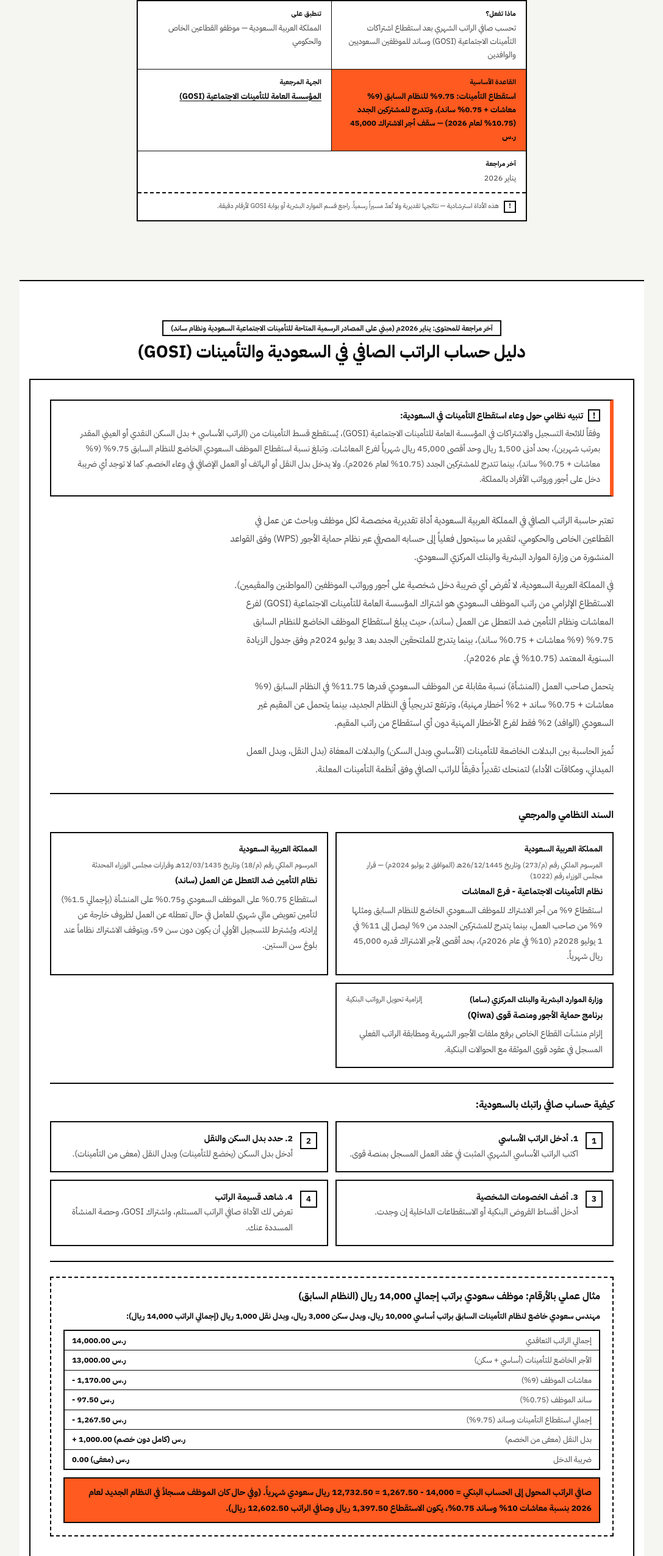
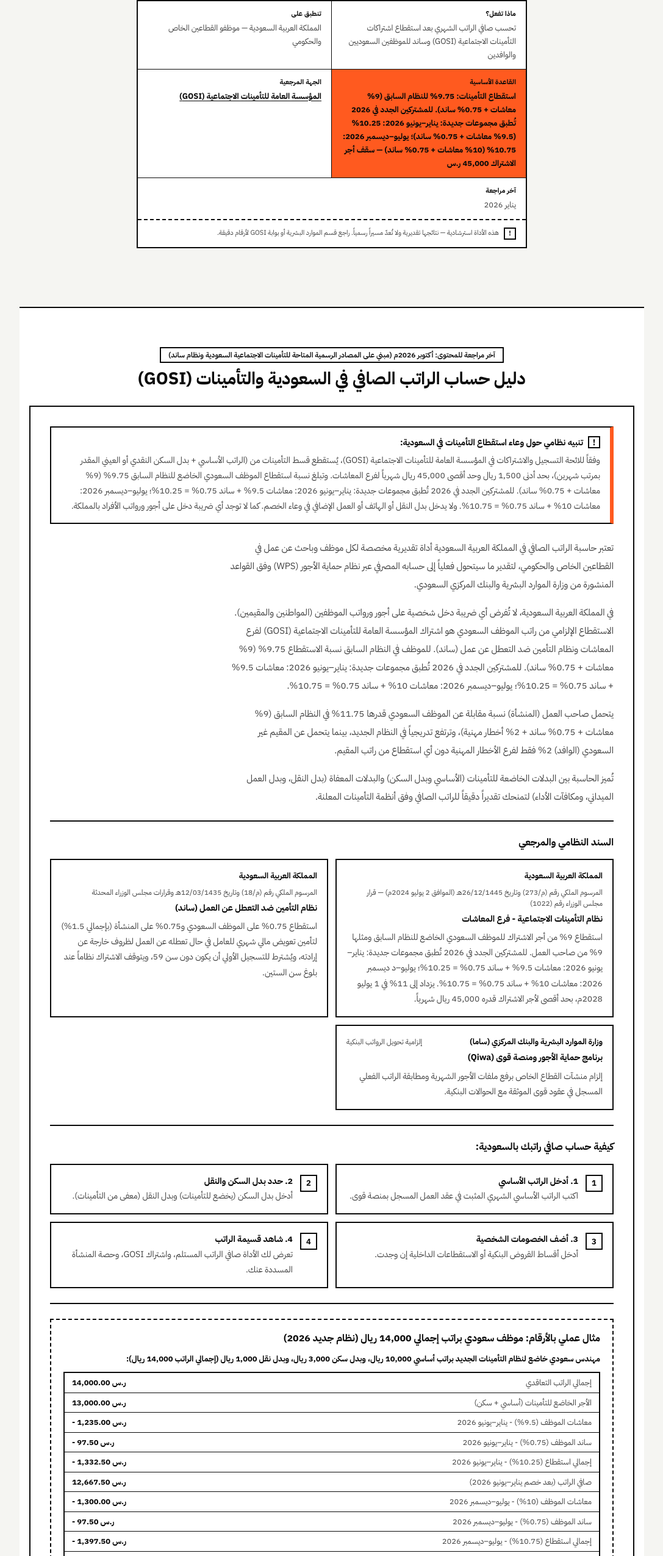
Before and after one commit to MAHMADzubair/arabic-tools, a Next.js app: page /salary-calculator/saudi in a window 1280 px wide. Shown: the part 2577-5128 px from the top of the page at 61% size, without its empty margins (96-1183 px from the left). Built offline with nearby package versions, Linux system fonts and the light colour scheme; no server answers.

Commit message:
Update Saudi GOSI 2026 content to reflect two periods

```diff
--- a/app/salary-calculator/saudi/page.js
+++ b/app/salary-calculator/saudi/page.js
@@ -29,15 +29,16 @@ export const metadata = {
 
 const guideData = {
   currentPath: "/salary-calculator/saudi",
-  lastUpdated: "يناير 2026م (مبني على المصادر الرسمية المتاحة للتأمينات الاجتماعية السعودية ونظام ساند)",
+  lastUpdated: "أكتوبر 2026م (مبني على المصادر الرسمية المتاحة للتأمينات الاجتماعية السعودية ونظام ساند)",
+  lastReviewed: "أكتوبر 2026م (مبني على المصادر الرسمية المتاحة للتأمينات الاجتماعية السعودية ونظام ساند)",
   disclaimerNotice: {
     title: "تنبيه نظامي حول وعاء استقطاع التأمينات في السعودية:",
-    text: "وفقاً للائحة التسجيل والاشتراكات في المؤسسة العامة للتأمينات الاجتماعية (GOSI)، يُستقطع قسط التأمينات من (الراتب الأساسي + بدل السكن النقدي أو العيني المقدر بمرتب شهرين)، بحد أدنى 1,500 ريال وحد أقصى 45,000 ريال شهرياً لفرع المعاشات. وتبلغ نسبة استقطاع الموظف السعودي الخاضع للنظام السابق 9.75% (9% معاشات + 0.75% ساند)، بينما تتدرج للمشتركين الجدد (10.75% لعام 2026م). ولا يدخل بدل النقل أو الهاتف أو العمل الإضافي في وعاء الخصم. كما لا توجد أي ضريبة دخل على أجور ورواتب الأفراد بالمملكة.",
+    text: "وفقاً للائحة التسجيل والاشتراكات في المؤسسة العامة للتأمينات الاجتماعية (GOSI)، يُستقطع قسط التأمينات من (الراتب الأساسي + بدل السكن النقدي أو العيني المقدر بمرتب شهرين)، بحد أدنى 1,500 ريال وحد أقصى 45,000 ريال شهرياً لفرع المعاشات. وتبلغ نسبة استقطاع الموظف السعودي الخاضع للنظام السابق 9.75% (9% معاشات + 0.75% ساند). للمشتركين الجدد في 2026 تُطبق مجموعات جديدة: يناير–يونيو 2026: معاشات 9.5% + ساند 0.75% = 10.25%؛ يوليو–ديسمبر 2026: معاشات 10% + ساند 0.75% = 10.75%. ولا يدخل بدل النقل أو الهاتف أو العمل الإضافي في وعاء الخصم. كما لا توجد أي ضريبة دخل على أجور ورواتب الأفراد بالمملكة.",
   },
   aboutTitle: "دليل حساب الراتب الصافي في السعودية والتأمينات (GOSI)",
   aboutContent: [
     "تعتبر حاسبة الراتب الصافي في المملكة العربية السعودية أداة تقديرية مخصصة لكل موظف وباحث عن عمل في القطاعين الخاص والحكومي، لتقدير ما سيتحول فعلياً إلى حسابه المصرفي عبر نظام حماية الأجور (WPS) وفق القواعد المنشورة من وزارة الموارد البشرية والبنك المركزي السعودي.",
-    "في المملكة العربية السعودية، لا تُفرض أي ضريبة دخل شخصية على أجور ورواتب الموظفين (المواطنين والمقيمين). الاستقطاع الإلزامي من راتب الموظف السعودي هو اشتراك المؤسسة العامة للتأمينات الاجتماعية (GOSI) لفرع المعاشات ونظام التأمين ضد التعطل عن العمل (ساند)، حيث يبلغ استقطاع الموظف الخاضع للنظام السابق 9.75% (9% معاشات + 0.75% ساند)، بينما يتدرج للملتحقين الجدد بعد 3 يوليو 2024م وفق جدول الزيادة السنوية المعتمد (10.75% في عام 2026م).",
+    "في المملكة العربية السعودية، لا تُفرض أي ضريبة دخل شخصية على أجور ورواتب الموظفين (المواطنين والمقيمين). الاستقطاع الإلزامي من راتب الموظف السعودي هو اشتراك المؤسسة العامة للتأمينات الاجتماعية (GOSI) لفرع المعاشات ونظام التأمين ضد التعطل عن عمل (ساند). للموظف في النظام السابق نسبة الاستقطاع 9.75% (9% معاشات + 0.75% ساند). للمشتركين الجدد في 2026 تُطبق مجموعات جديدة: يناير–يونيو 2026: معاشات 9.5% + ساند 0.75% = 10.25%؛ يوليو–ديسمبر 2026: معاشات 10% + ساند 0.75% = 10.75%.",
     "يتحمل صاحب العمل (المنشأة) نسبة مقابلة عن الموظف السعودي قدرها 11.75% في النظام السابق (9% معاشات + 0.75% ساند + 2% أخطار مهنية)، وترتفع تدريجياً في النظام الجديد، بينما يتحمل عن المقيم غير السعودي (الوافد) 2% فقط لفرع الأخطار المهنية دون أي استقطاع من راتب المقيم.",
     "تُميز الحاسبة بين البدلات الخاضعة للتأمينات (الأساسي وبدل السكن) والبدلات المعفاة (بدل النقل، وبدل العمل الميداني، ومكافآت الأداء) لتمنحك تقديراً دقيقاً للراتب الصافي وفق أنظمة التأمينات المعلنة.",
   ],
@@ -47,7 +48,7 @@ const guideData = {
       lawName: "نظام التأمينات الاجتماعية - فرع المعاشات",
       date: "المرسوم الملكي رقم (م/273) وتاريخ 26/12/1445هـ (الموافق 2 يوليو 2024م) — قرار مجلس الوزراء رقم (1022)",
       details:
-        "استقطاع 9% من أجر الاشتراك للموظف السعودي الخاضع للنظام السابق ومثلها 9% من صاحب العمل، بينما يتدرج للمشتركين الجدد من 9% ليصل إلى 11% في 1 يوليو 2028م (10% في عام 2026م)، بحد أقصى لأجر الاشتراك قدره 45,000 ريال شهرياً.",
+        "استقطاع 9% من أجر الاشتراك للموظف السعودي الخاضع للنظام السابق ومثلها 9% من صاحب العمل. للمشتركين الجدد في 2026 تُطبق مجموعات جديدة: يناير–يونيو 2026: معاشات 9.5% + ساند 0.75% = 10.25%؛ يوليو–د ديسمبر 2026: معاشات 10% + ساند 0.75% = 10.75%. يزداد إلى 11% في 1 يوليو 2028م، بحد أقصى لأجر الاشتراك قدره 45,000 ريال شهرياً.",
     },
     {
       country: "المملكة العربية السعودية",
@@ -72,18 +73,25 @@ const guideData = {
     { title: "4. شاهد قسيمة الراتب", desc: "تعرض لك الأداة صافي الراتب المستلم، واشتراك GOSI، وحصة المنشأة المسددة عنك." },
   ],
   example: {
-    title: "مثال عملي بالأرقام: موظف سعودي براتب إجمالي 14,000 ريال (النظام السابق)",
-    scenario: "مهندس سعودي خاضع لنظام التأمينات السابق براتب أساسي 10,000 ريال، وبدل سكن 3,000 ريال، وبدل نقل 1,000 ريال (إجمالي الراتب 14,000 ريال):",
+    title: "مثال عملي بالأرقام: موظف سعودي براتب إجمالي 14,000 ريال (نظام جديد 2026)",
+    scenario: "مهندس سعودي خاضع لنظام التأمينات الجديد براتب أساسي 10,000 ريال، وبدل سكن 3,000 ريال، وبدل نقل 1,000 ريال (إجمالي الراتب 14,000 ريال):",
     calculation: [
       { label: "إجمالي الراتب التعاقدي", value: "14,000.00 ر.س" },
       { label: "الأجر الخاضع للتأمينات (أساسي + سكن)", value: "13,000.00 ر.س" },
-      { label: "معاشات الموظف (9%)", value: "- 1,170.00 ر.س" },
-      { label: "ساند الموظف (0.75%)", value: "- 97.50 ر.س" },
-      { label: "إجمالي استقطاع التأمينات وساند (9.75%)", value: "- 1,267.50 ر.س" },
+      // يناير–يونيو 2026
+      { label: "معاشات الموظف (9.5%) - يناير–يونيو 2026", value: "- 1,235.00 ر.س" },
+      { label: "ساند الموظف (0.75%) - يناير–يونيو 2026", value: "- 97.50 ر.س" },
+      { label: "إجمالي استقطاع (10.25%) - يناير–يونيو 2026", value: "- 1,332.50 ر.س" },
+      { label: "صافي الراتب (بعد خصم يناير–يونيو 2026)", value: "12,667.50 ر.س" },
+      // يوليو–ديسمبر 2026
+      { label: "معاشات الموظف (10%) - يوليو–ديسمبر 2026", value: "- 1,300.00 ر.س" },
+      { label: "ساند الموظف (0.75%) - يوليو–ديسمبر 2026", value: "- 97.50 ر.س" },
+      { label: "إجمالي استقطاع (10.75%) - يوليو–ديسمبر 2026", value: "- 1,397.50 ر.س" },
+      { label: "صافي الراتب (بعد خصم يوليو–ديسمبر 2026)", value: "12,602.50 ر.س" },
       { label: "بدل النقل (معفى من الخصم)", value: "+ 1,000.00 ر.س (كامل دون خصم)" },
       { label: "ضريبة الدخل", value: "0.00 ر.س (معفى)" },
     ],
-    result: "صافي الراتب المحول إلى الحساب البنكي = 14,000 - 1,267.50 = 12,732.50 ريال سعودي شهرياً. (وفي حال كان الموظف مسجلاً في النظام الجديد لعام 2026 بنسبة معاشات 10% وساند 0.75%، يكون الاستقطاع 1,397.50 ريال وصافي الراتب 12,602.50 ريال).",
+    result: "القيمة الموضحة توضح صافي الرواتب للمدة النصف‑سنة بحسب معدل الاستقطاع المناسب لكل فترة من 2026.",
   },
   testCases: [
     {
@@ -107,8 +115,7 @@ const guideData = {
     },
     {
       question: "ما الفرق بين نظام التأمينات السابق والنظام الجديد؟",
-      answer: "المشتركون المسجلون قبل 3 يوليو 2024م يظلون على النظام السابق بنسبة معاشات ثابتة 9% على الموظف و9% على صاحب العمل (بالإضافة إلى 0.75% ساند). أما الملتحقون الجدد بعد 3 يوليو 2024م فترتفع نسبة المعاشات تدريجياً بمقدار 0.5% سنوياً من 9% حتى تصل إلى 11% في 1 يوليو 2028م (تبلغ 10% في عام 2026م).",
-    },
+      answer: "المشتركون المسجلون قبل 3 يوليو 2024م يظلون على النظام السابق بنسبة معاشات ثابتة 9% على الموظف و9% على صاحب العمل (بالإضافة إلى 0.75% ساند). أما الملتحقون الجدد بعد 3 يوليو 2024م فتنطبق معدلات 2026 كالتالي: يناير–يونيو 2026: 9.5% معاشات + 0.75% ساند = إجمالي 10.25%؛ يوليو–ديسمبر 2026: 10% معاشات + 0.75% ساند = إجمالي 10.75% (ويستمر الارتفاع إلى 11% في 1 يوليو 2028م).",    },
     {
       question: "ما هو الحد الأدنى للأجور لاحتساب الموظف بنسبة 1 كاملة في نطاقات؟",
       answer: "بموجب قرارات وزارة الموارد البشرية، يشترط لاحتساب العامل السعودي بواحد صحيح في نسبة التوطين (نطاقات) ألا يقل أجره الشهري المسجل في التأمينات عن 4,000 ريال. فإذا كان أجره 3,000 ريال يُحسب كنصف عامل فقط.",
@@ -130,7 +137,7 @@ export default function SaudiSalaryPage() {
       <GeoSummary
         whatItDoes="تحسب صافي الراتب الشهري بعد استقطاع اشتراكات التأمينات الاجتماعية (GOSI) وساند للموظفين السعوديين والوافدين"
         appliesTo="المملكة العربية السعودية — موظفو القطاعين الخاص والحكومي"
-        keyRule="استقطاع التأمينات: 9.75% للنظام السابق (9% معاشات + 0.75% ساند)، وتتدرج للمشتركين الجدد (10.75% لعام 2026) — سقف أجر الاشتراك 45,000 ر.س"
+        keyRule="استقطاع التأمينات: 9.75% للنظام السابق (9% معاشات + 0.75% ساند). للمشتركين الجدد في 2026 تُطبق مجموعات جديدة: يناير–يونيو 2026: 10.25% (9.5% معاشات + 0.75% ساند)؛ يوليو–ديسمبر 2026: 10.75% (10% معاشات + 0.75% ساند) — سقف أجر الاشتراك 45,000 ر.س"
         authority="المؤسسة العامة للتأمينات الاجتماعية (GOSI)"
         authorityUrl="https://gosi.gov.sa"
         lastReviewed="يناير 2026"
```
